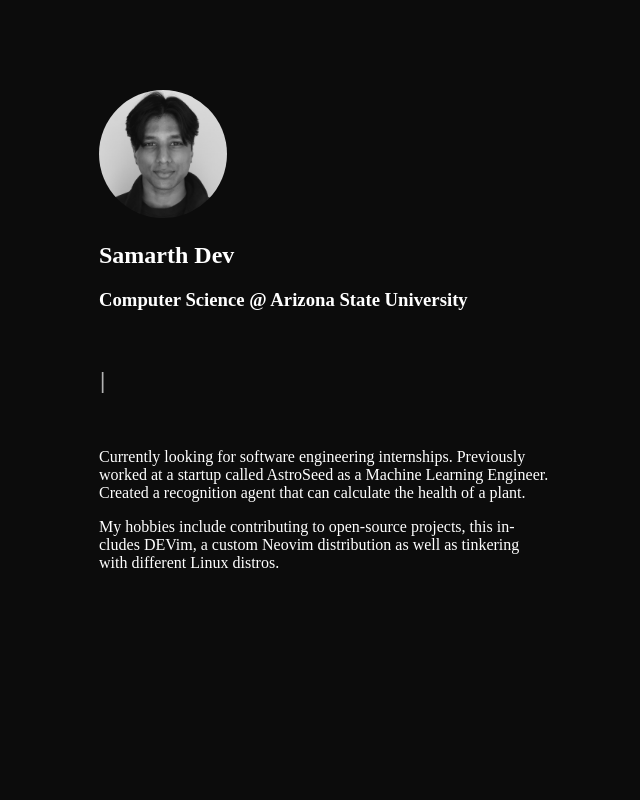
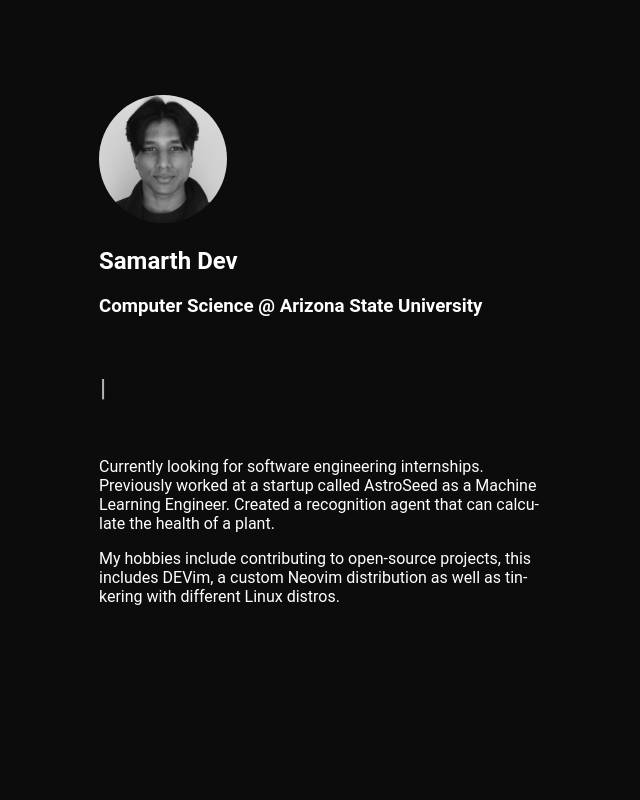
Before and after one commit to sdev138/dev.github.io, a React (Vite) app in the folder devsamarth_v3/: page / in a window 1280 px wide. Shown: the top 800 px of the page, without its empty margins (316-956 px from the left). Built offline with nearby package versions, Linux system fonts and the light colour scheme.

Commit message:
changed fonts to roboto

```diff
--- a/devsamarth_v3/src/index.css
+++ b/devsamarth_v3/src/index.css
@@ -31,7 +31,8 @@ body {
     background-color: var(--bg-color);
     color: var(--text-color);
     /* font-family: "Raleway", sans-serif; */
-    font-family: Fira Code;
+    /* font-family: Fira Code; */
+    font-family: Roboto;
     -webkit-font-smoothing: antialiased;
     -moz-osx-font-smoothing: grayscale;
     padding-top: 60px;
@@ -49,7 +50,8 @@ h3,
 h4,
 h5,
 h6 {
-    font-family: Fira Code;
+    /* font-family: Fira Code; */
+    font-family: Roboto;
 }
 
 a,
```
